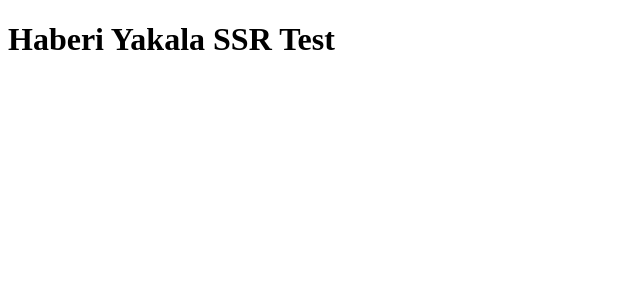
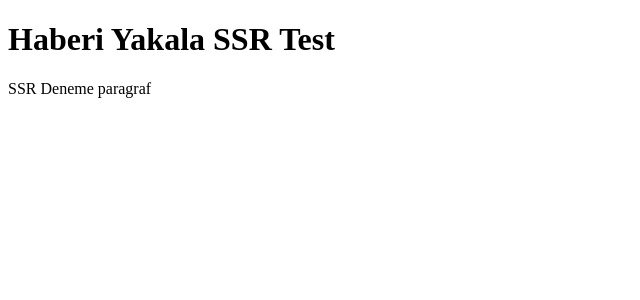
Before and after one commit to oyilmaztekin/elyface-SSR, a Next.js app: page / in a window 1280 px wide. Shown: the top 300 px of the page, without its empty margins (0-640 px from the left). Built offline with nearby package versions, Linux system fonts and the light colour scheme.

Commit message:
configured netlify

```diff
--- a/pages/index.js
+++ b/pages/index.js
@@ -1,3 +1,9 @@
-export default () => <h1>
+export default () =>
+(
+<React.Fragment>
+<h1>
     Haberi Yakala SSR Test
 </h1>
+<p>SSR Deneme paragraf</p>
+</React.Fragment>
+)
```
